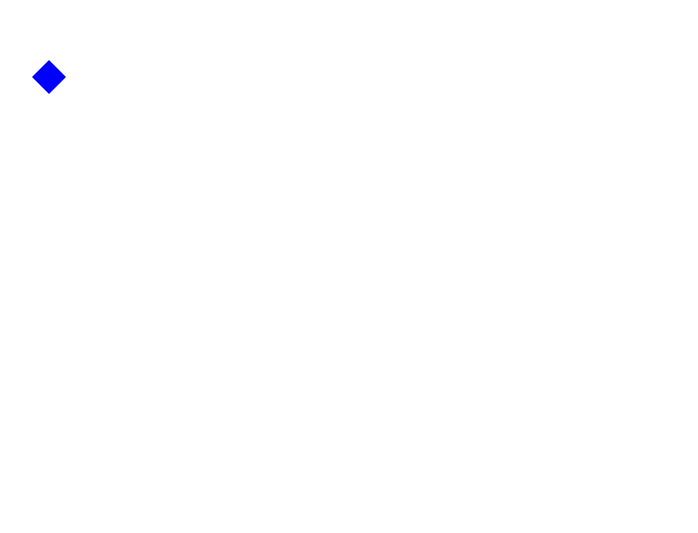
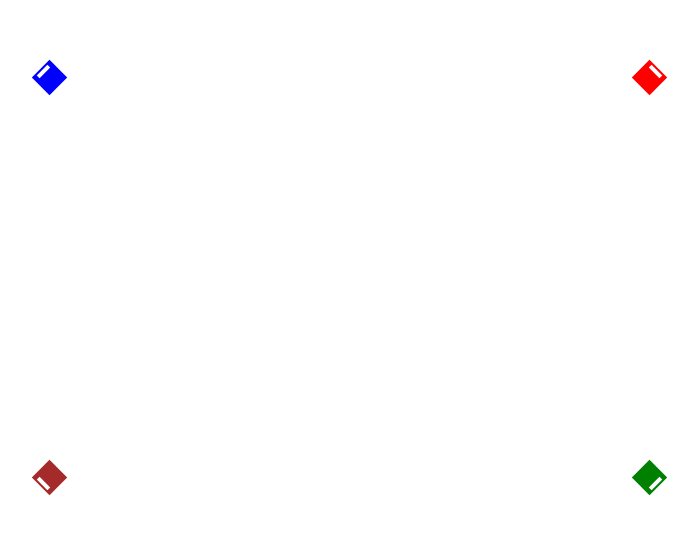
Before and after one commit to MarcinOstaszewski/sliding-tanks, a React (Create React App) app: page / in a window 1280 px wide. Shown: the part 135-668 px from the top of the page, without its empty margins (163-861 px from the left). Built offline with nearby package versions, Linux system fonts and the light colour scheme.

Commit message:
create Players from PlayersData in Redux

```diff
--- a/src/components/Player/Player.jsx
+++ b/src/components/Player/Player.jsx
@@ -6,7 +6,12 @@ const Player = () => {
     const dispatch = useDispatch();
     const playersData = useSelector(state => state.playersData);
 
-    return <StyledPlayer playersData={playersData} key={0} id={0} />;
+    const players = playersData.map((player, index) => {
+        console.log(player.values, index);
+        return <StyledPlayer values={player.values} key={index} id={index} />;
+    });
+
+    return players;
 };
 
 export default Player;
--- a/src/components/Player/Player.styles.js
+++ b/src/components/Player/Player.styles.js
@@ -1,11 +1,20 @@
 import styled from "styled-components";
 
 export const StyledPlayer = styled.div `
-    width: 24px;
-    height: 24px;
-    background-color: ${props => props.playersData[props.id].values};
+    width: 25px;
+    height: 25px;
+    background-color: ${props => props.values.backgroundColor};
     position: absolute;
-    left: ${props => props.playersData[props.id].values.position.x}px;
-    top: ${props => props.playersData[props.id].values.position.y}px;
-    transform: rotate(${props => props.playersData[props.id].values.angle}deg);
+    transform: rotate(${props => props.values.angle}deg);
+    left: ${props => props.values.position.x}px;
+    top: ${props => props.values.position.y}px;
+    &:after {
+        content: "";
+        position: absolute;
+        top: 2px;
+        left: 5px;
+        width: 15px;
+        height: 4px;
+        background-color: #fff;
+    }
 `;
```
